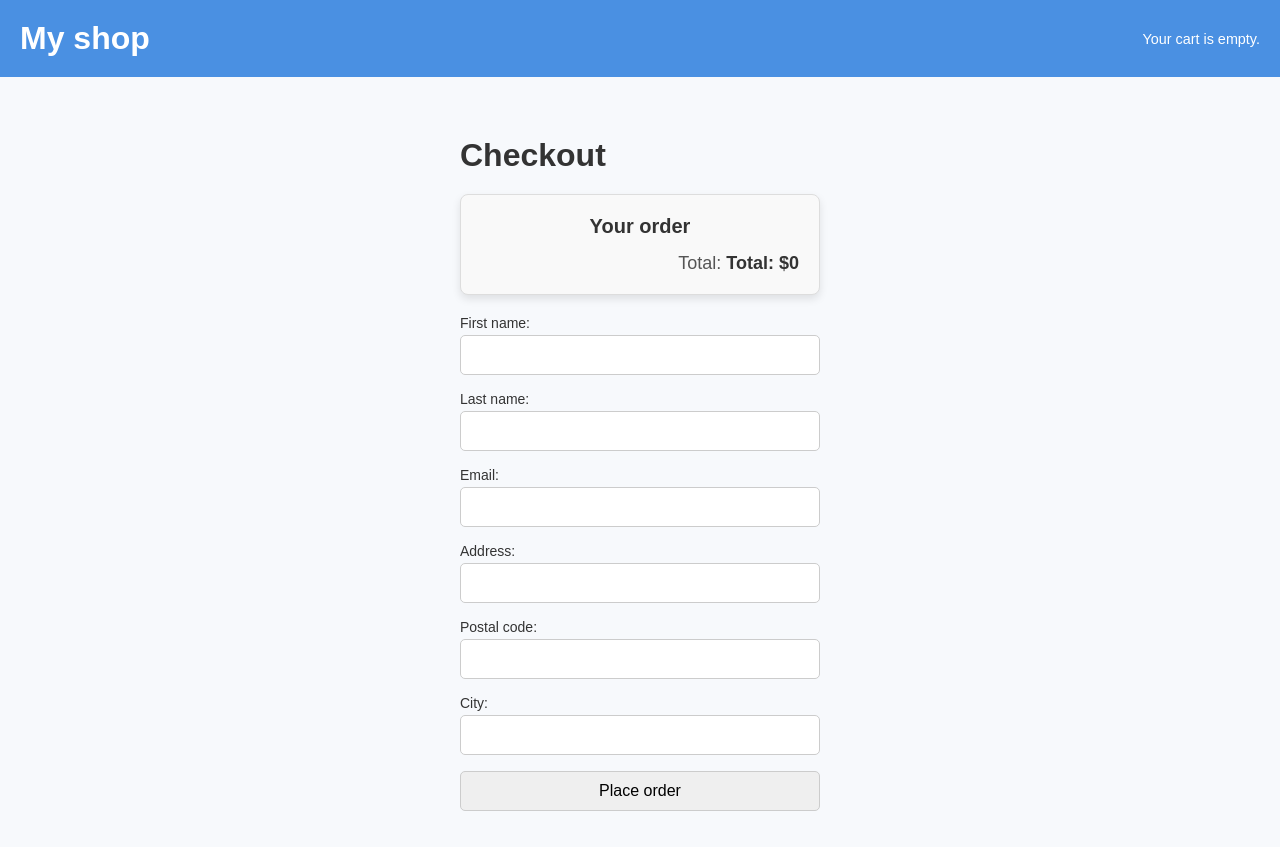
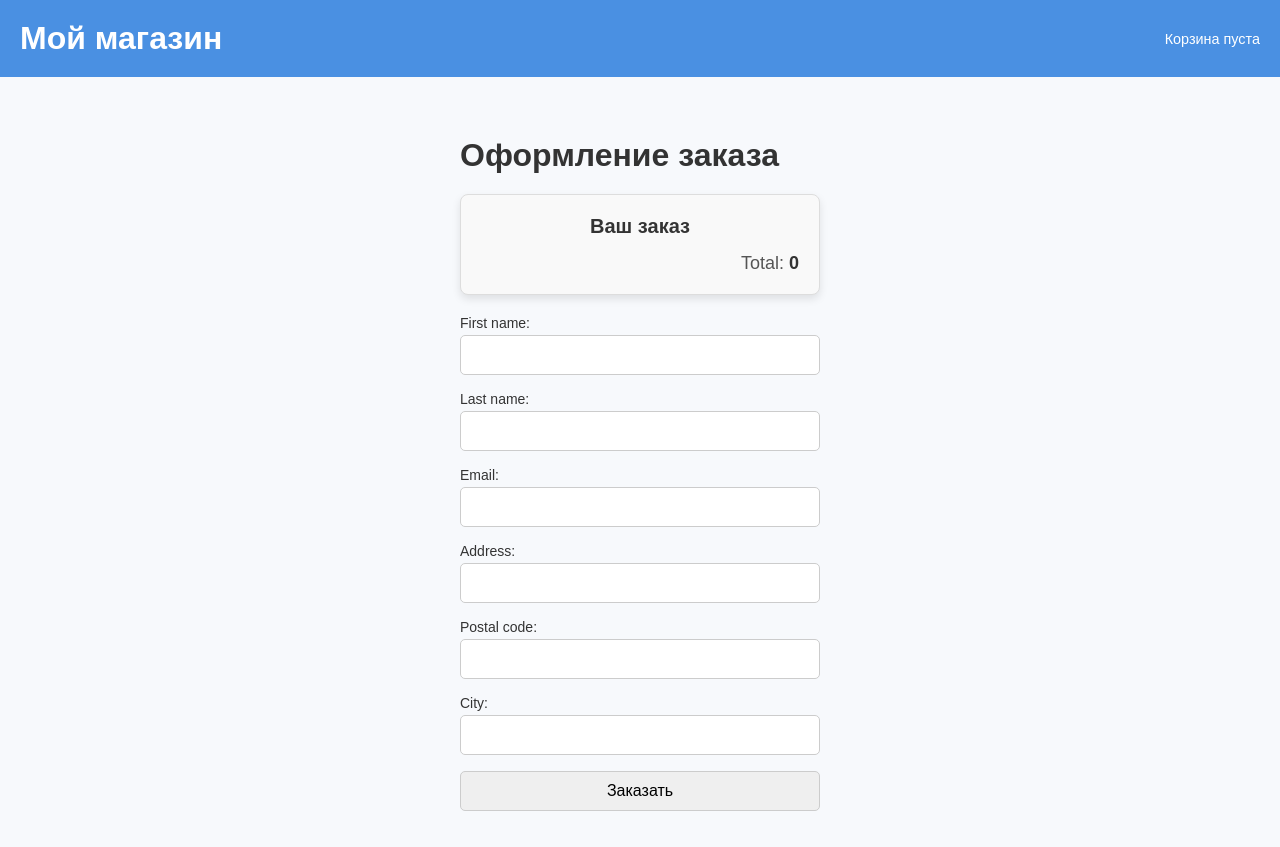
Before and after one commit to mastersturn/shop, a Django app: page /orders/create/ in a window 1280 px wide. Run offline with Django 5.2, Linux system fonts and the light colour scheme; parts of the project's set-up code (start-up, migrations or seed data) failed here and were passed over.

Commit message:
translate UI

```diff
--- a/myshop/orders/templates/orders/order/create.html
+++ b/myshop/orders/templates/orders/order/create.html
@@ -5,9 +5,9 @@
 {% block content %}
 <div class="create-wrapper">
     <div class="create-container">
-        <h1>Checkout</h1>
+        <h1>Оформление заказа</h1>
         <div class="order-info">
-            <h3>Your order</h3>
+            <h3>Ваш заказ</h3>
             <ul>
                 {% for item in cart %}
                 <li>
@@ -16,12 +16,12 @@
                 </li>
                 {% endfor %}
             </ul>
-            <p>Total: ${{ cart.get_total_price }}</p>
+            <p>{{ cart.get_total_price }}</p>
         </div>
         <div class="order-form-container">
             <form action="." method="post" class="order-form">
                 {{ form.as_p }}
-                <p><input type="submit" value="Place order"></p>
+                <p><input type="submit" value="Заказать"></p>
                 {% csrf_token %}
             </form>
         </div>
--- a/myshop/orders/templates/orders/order/created.html
+++ b/myshop/orders/templates/orders/order/created.html
@@ -5,8 +5,8 @@
 {% block content %}
 <div class="create-wrapper">
     <div class="create-container">
-    <h1>Thank you</h1>
-    <p>Your order has been successfully completed. Your order number is
+    <h1>Спасибо за заказ!</h1>
+    <p>Ваш заказ успешно оформлен. Номер вашего заказа:
         <strong>{{ order.id }}</strong>.</p>
     </div>
 </div>
--- a/myshop/shop/templates/shop/base.html
+++ b/myshop/shop/templates/shop/base.html
@@ -9,18 +9,18 @@
 <body>
 <div id="header">
     <div>
-        <a href="/" class="logo">My shop</a>
+        <a href="/" class="logo">Мой магазин</a>
     </div>
     <div class="cart">
         {% with total_items=cart|length %}
         {% if cart|length > 0 %}
-        Your cart:
+        Ваша корзина:
         <a href="{% url "cart:cart_detail" %}">
         {{ total_items }} item{{ total_items|pluralize }},
         ${{ cart.get_total_price }}
         </a>
         {% else %}
-        Your cart is empty.
+        Корзина пуста
         {% endif %}
         {% endwith %}
     </div>
--- a/myshop/shop/templates/shop/product/detail.html
+++ b/myshop/shop/templates/shop/product/detail.html
@@ -1,7 +1,7 @@
 {% extends "shop/base.html" %}
 {% load static %}
 {% block title %}
-    {% if category %}{{ category.title }}{% else %}Products{% endif %}
+    {% if category %}{{ category.title }}{% else %}Товары{% endif %}
 {% endblock %}
 {% block content %}
 <div class="product-container">
@@ -14,7 +14,7 @@
             <form action="{% url "cart:cart_add" product.id %}" method="post">
             {{ cart_product_form }}
             {% csrf_token %}
-            <input type="submit" value="Add to cart">
+            <input type="submit" value="Добавить в корзину">
             </form>
         </div>
     </div>
```
Also changed, not shown: myshop/cart/templates/cart/detail.html (+10 -12 lines), myshop/shop/templates/shop/product/list.html (+4 -4 lines), myshop/db.sqlite3.
